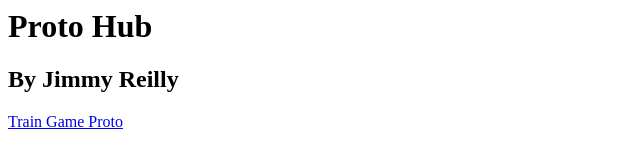
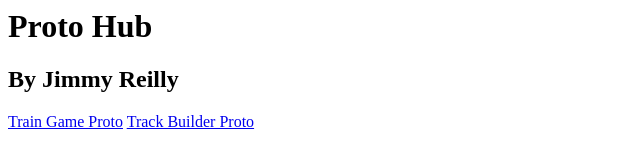
Before and after one commit to JimmyReilly/protohub, a plain HTML site: page index.html in a window 1280 px wide. Shown: the whole page, without its empty margins (0-640 px from the left). Drawn offline with Linux system fonts and the light colour scheme.

Commit message:
added the track editor

```diff
--- a/index.html
+++ b/index.html
@@ -3,5 +3,6 @@
         <h1>Proto Hub</h1>
         <h2>By Jimmy Reilly</h2>
         <a href="/trains">Train Game Proto</a>
+        <a href="/trackBuilder/">Track Builder Proto</a>
     </body>
 </html>
```
